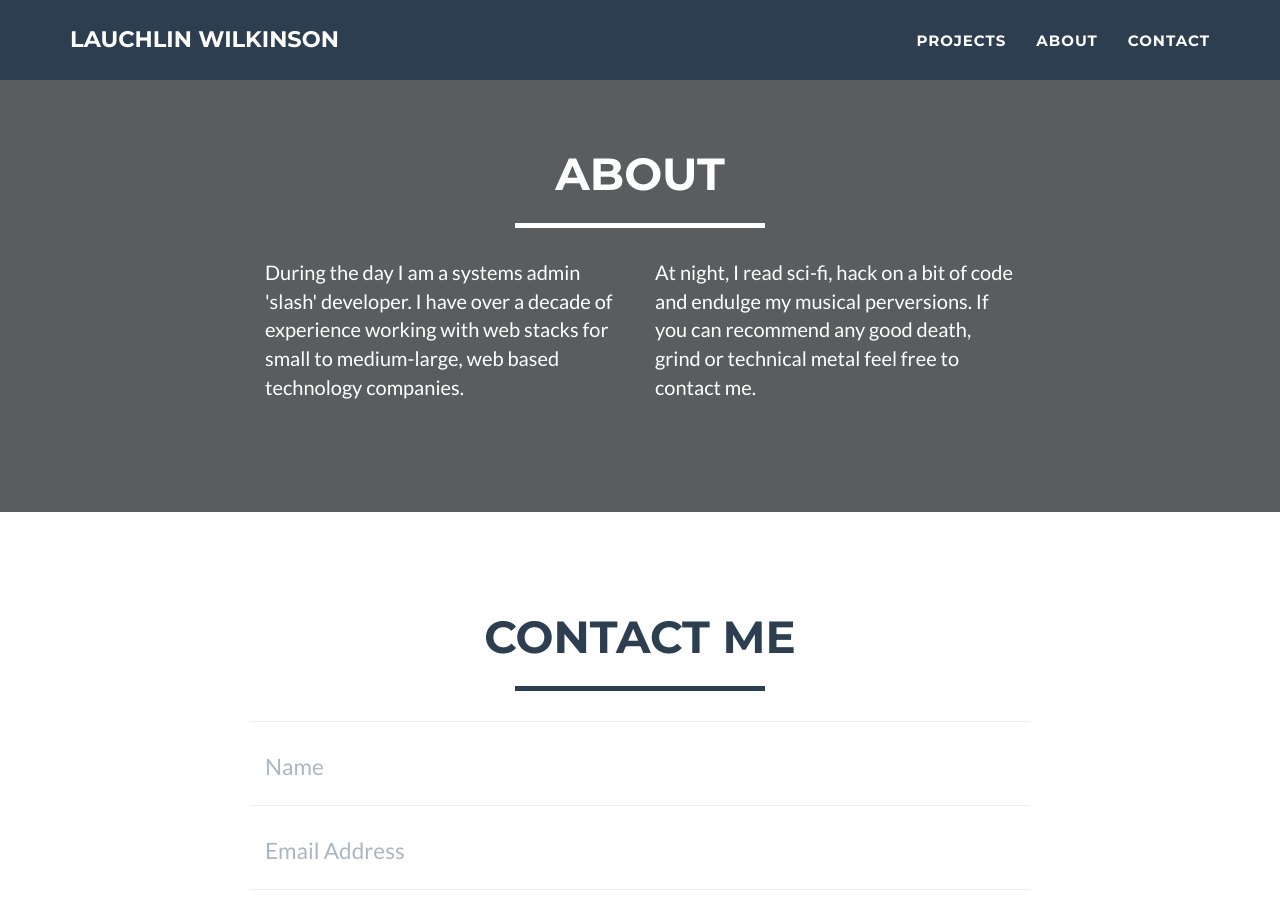
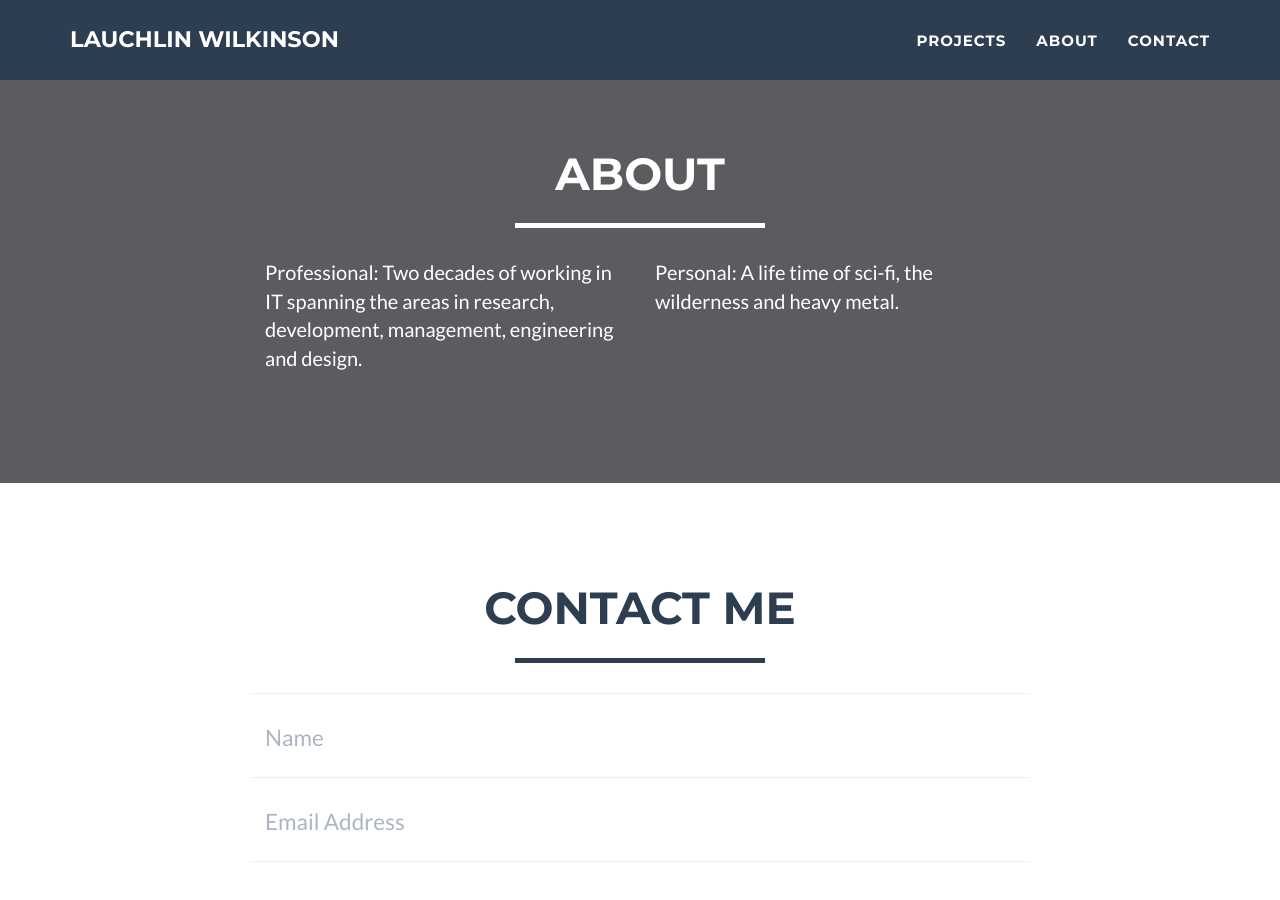
Before and after one commit to lokulin/lauchlin.com, a Jekyll site: the page built from index.html, in a window 1280 px wide and 900 px high, scrolled down 1050 px. Built offline with Jekyll 4.4.1, drawn with Linux system fonts in a browser that asks for light colours; comment, search, counter and statistics services are not loaded.

Commit message:
Update about

```diff
--- a/_includes/about.html
+++ b/_includes/about.html
@@ -9,10 +9,10 @@
             </div>
             <div class="row">
                 <div class="col-lg-4 col-lg-offset-2">
-                    <p>During the day I am a systems admin 'slash' developer. I have over a decade of experience working with web stacks for small to medium-large, web based technology companies.
+                    <p>Professional: Two decades of working in IT spanning the areas in research, development, management, engineering and design.
                 </div>
                 <div class="col-lg-4">
-                    <p>At night, I read sci-fi, hack on a bit of code and endulge my musical perversions. If you can recommend any good death, grind or technical metal feel free to contact me.</p>
+                    <p>Personal: A life time of sci-fi, the wilderness and heavy metal.</p>
                 </div>
                 <!--<div class="col-lg-8 col-lg-offset-2 text-center">
                     <a href="#" class="btn btn-lg btn-outline">
```
